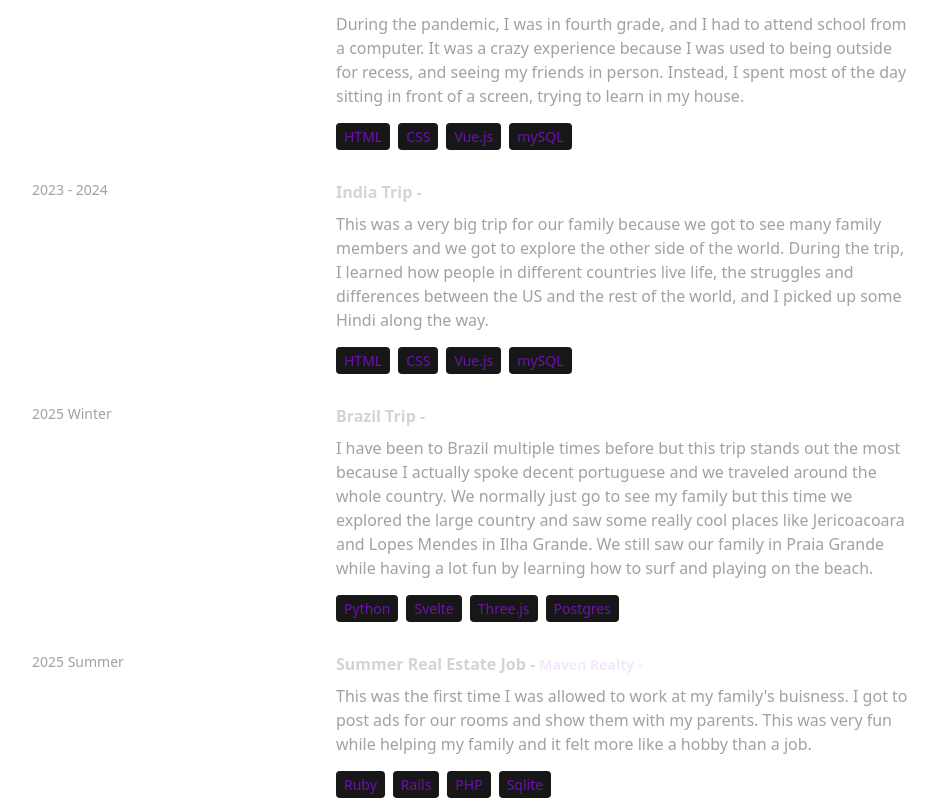
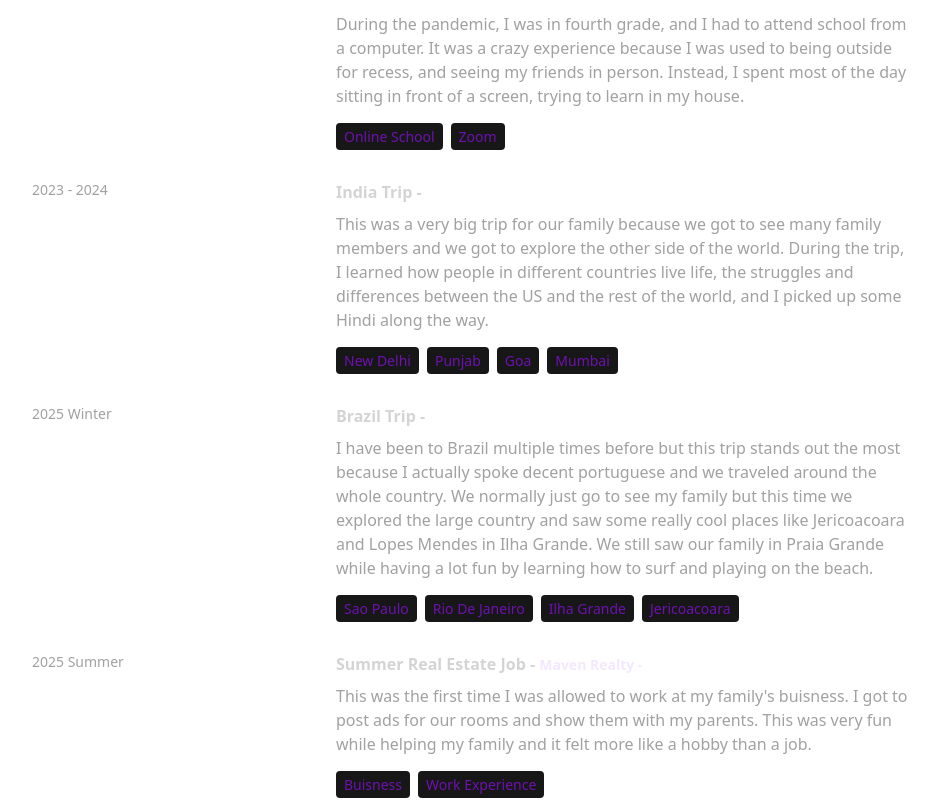
Before and after one commit to P0ffin22/Portfolio, a React (Vite) app: page / in a window 1280 px wide. Shown: the part 2407-3207 px from the top of the page, without its empty margins (168-1106 px from the left). Built offline with nearby package versions, Linux system fonts and the light colour scheme.

Commit message:
Changed Technologies section in index.js

```diff
--- a/package.json
+++ b/package.json
@@ -11,6 +11,7 @@
   },
   "dependencies": {
     "@tailwindcss/vite": "^4.1.18",
+    "lint": "^0.8.19",
     "motion": "^12.24.0",
     "react": "^19.2.0",
     "react-dom": "^19.2.0",
--- a/src/components/Projects.jsx
+++ b/src/components/Projects.jsx
@@ -30,9 +30,7 @@ const Projects = () => {
             className="w-full max-w-xl lg:w-3/4">
             <h6 className="mb-2 font-semibold">{project.title}</h6>
             <p className="mb-4 text-neutral-400">{project.description}</p>
-            {project.technologies.map((tech, index) => (
-              <span key={index} className="mr-2 rounded bg-neutral-900 px-2 py-1 text-sm font-medium text-purple-900">{tech}</span>
-            ))};
+
           </motion.div>
         </div>
     ))};
--- a/src/constants/index.js
+++ b/src/constants/index.js
@@ -12,28 +12,28 @@ export const EXPERIENCES = [
     role: "Covid Pandemic",
     company: "",
     description: `During the pandemic, I was in fourth grade, and I had to attend school from a computer. It was a crazy experience because I was used to being outside for recess, and seeing my friends in person. Instead, I spent most of the day sitting in front of a screen, trying to learn in my house.`,
-    technologies: ["HTML", "CSS", "Vue.js", "mySQL"],
+    technologies: ["Online School", "Zoom"],
   },
   {
     year: "2023 - 2024",
     role: "India Trip",
     company: "",
     description: `This was a very big trip for our family because we got to see many family members and we got to explore the other side of the world. During the trip, I learned how people in different countries live life, the struggles and differences between the US and the rest of the world, and I picked up some Hindi along the way.`,
-    technologies: ["HTML", "CSS", "Vue.js", "mySQL"],
+    technologies: ["New Delhi", "Punjab", "Goa", "Mumbai"],
   },
   {
     year: "2025 Winter",
     role: "Brazil Trip",
     company: "",
     description: `I have been to Brazil multiple times before but this trip stands out the most because I actually spoke decent portuguese and we traveled around the whole country. We normally just go to see my family but this time we explored the large country and saw some really cool places like Jericoacoara and Lopes Mendes in Ilha Grande. We still saw our family in Praia Grande while having a lot fun by learning how to surf and playing on the beach.`,
-    technologies: ["Python", "Svelte", "Three.js", "Postgres"],
+    technologies: ["Sao Paulo", "Rio De Janeiro", "Ilha Grande", "Jericoacoara"],
   },
   {
     year: "2025 Summer",
     role: "Summer Real Estate Job",
     company: "Maven Realty - ",
     description: `This was the first time I was allowed to work at my family's buisness. I got to post ads for our rooms and show them with my parents. This was very fun while helping my family and it felt more like a hobby than a job.`,
-    technologies: ["Ruby", "Rails", "PHP", "Sqlite"],
+    technologies: ["Buisness", "Work Experience"],
   },
 ];
 
@@ -43,28 +43,28 @@ export const PROJECTS = [
     image: project1,
     description:
       "My first ever hackathon where we built an NAI where a parent could approve a budget for there child using crypto currency.",
-    technologies: ["HTML", "CSS", "React", "Node.js", "MongoDB"],
+    technologies: []
   },
   {
     title: "Summer Real Estate Internship",
     image: project2,
     description:
       "I helped my dad by posting and showing apartments for our family Real Estate business. I built social networking skills using social media for advertisments.",
-    technologies: ["HTML", "CSS", "Angular", "Firebase"],
+    technologies: []
   },
   {
     title: "Portfolio Website",
     image: project3,
     description:
       "A personal portfolio website showcasing projects, skills, and contact information.",
-    technologies: ["HTML", "CSS", "React", "Bootstrap"],
+    technologies: []
   },
   {
     title: "MIT Bitcoin Expo 2025 Team Page",
     image: project4,
     description:
       "I helped create the team page for the MIT Bitcoin Expo team page. I updated the images and the linkedin urls.",
-    technologies: ["HTML", "CSS", "Vue.js", "Express", "mySQL"],
+    technologies: []
   },
 ];
 
```
Also changed, not shown: 1 other file (tests, documents, lock files or other folders).
